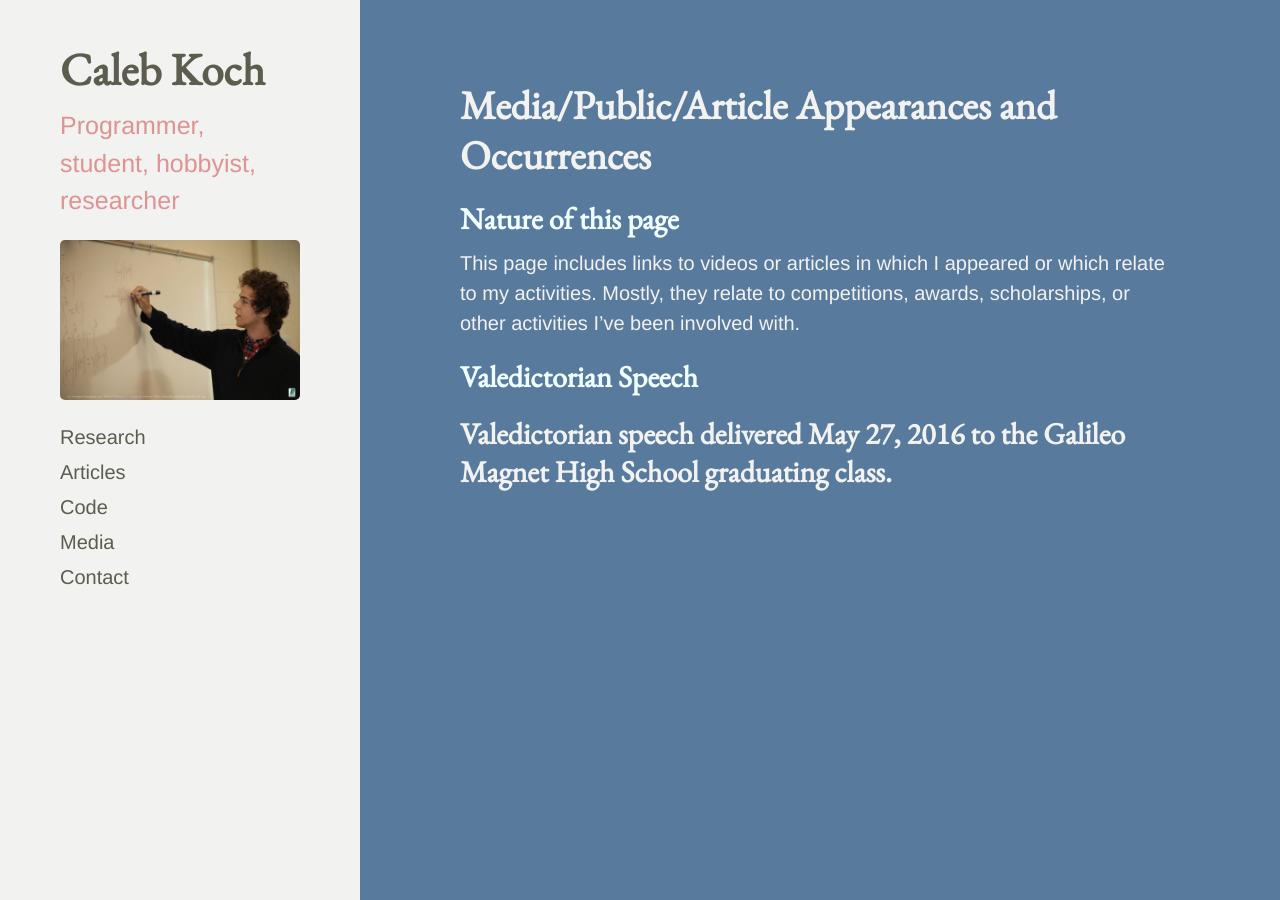
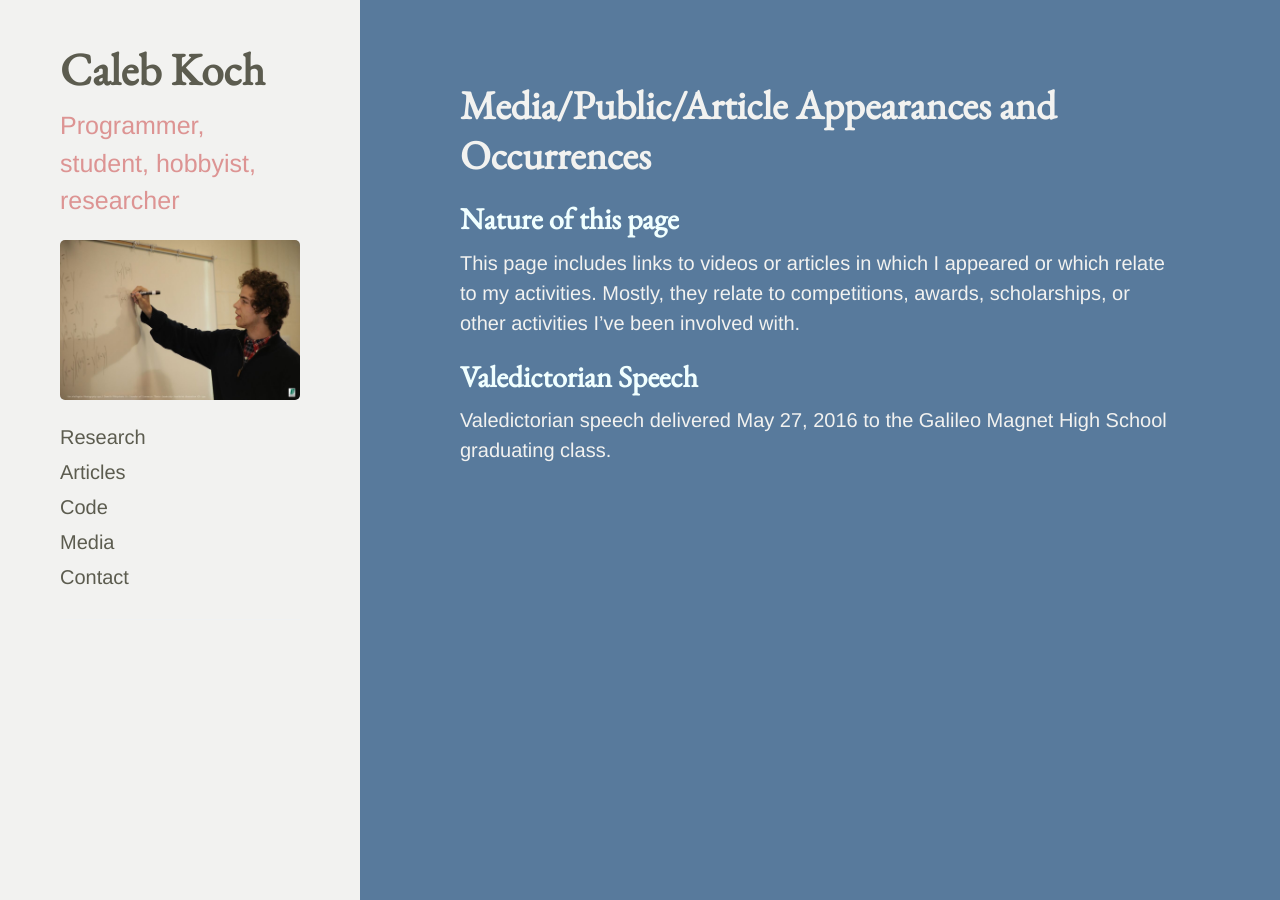
Before and after one commit to cakoch10/cakoch10.github.io, a Jekyll site: the page built from media.md, in a window 1280 px wide. Built offline with Jekyll 4.4.1, drawn with Linux system fonts in a browser that asks for light colours.

```diff
--- a/media.md
+++ b/media.md
@@ -10,7 +10,7 @@ This page includes links to videos or articles in which I appeared or which rela
 </span>
 
 
-<h2>Valedictorian Speech<h2>
+<h2>Valedictorian Speech</h2>
 
 <span style="color:#f2f2f0">
 Valedictorian speech delivered May 27, 2016 to the Galileo Magnet High School graduating class.
```
